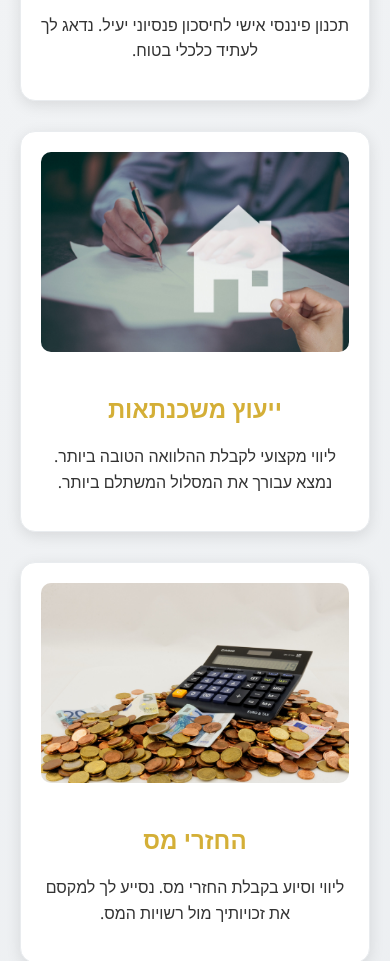
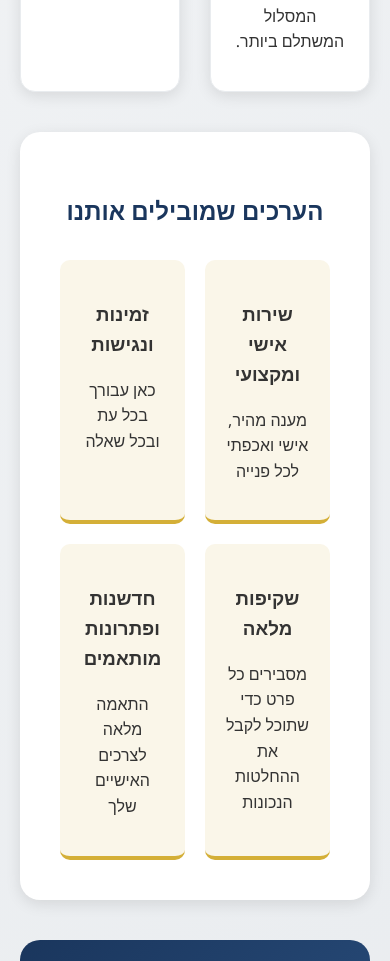
Before and after one commit to rotemmal/champion-welcome, a plain HTML site: page index.html in a window 390 px wide. Shown: the part 2507-3468 px from the top of the page. Drawn offline with Linux system fonts and the light colour scheme.

Commit message:
Update index.html

```diff
--- a/index.html
+++ b/index.html
@@ -44,7 +44,7 @@
 
        .services-grid {
            display: grid;
-           grid-template-columns: repeat(2, 1fr);
+           grid-template-columns: repeat(3, 1fr);
            gap: 30px;
            margin: 40px 0;
        }
@@ -88,7 +88,7 @@
 
        .values-grid {
            display: grid;
-           grid-template-columns: repeat(auto-fit, minmax(250px, 1fr));
+           grid-template-columns: repeat(4, 1fr);
            gap: 20px;
            margin-top: 30px;
        }
@@ -143,7 +143,11 @@
 
        @media (max-width: 768px) {
            .services-grid {
-               grid-template-columns: 1fr;
+               grid-template-columns: repeat(2, 1fr);
+           }
+
+           .values-grid {
+               grid-template-columns: repeat(2, 1fr);
            }
 
            .contact-info {
```
